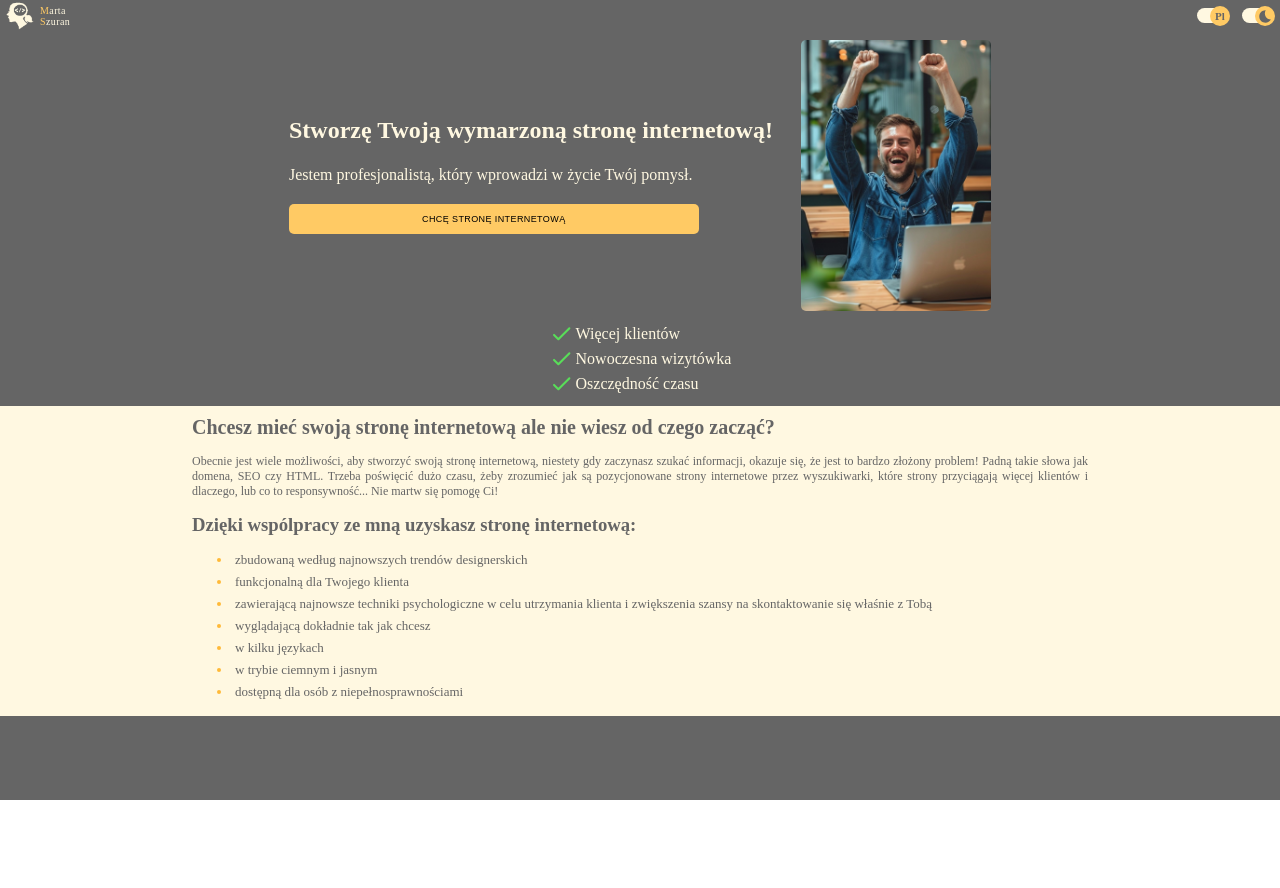
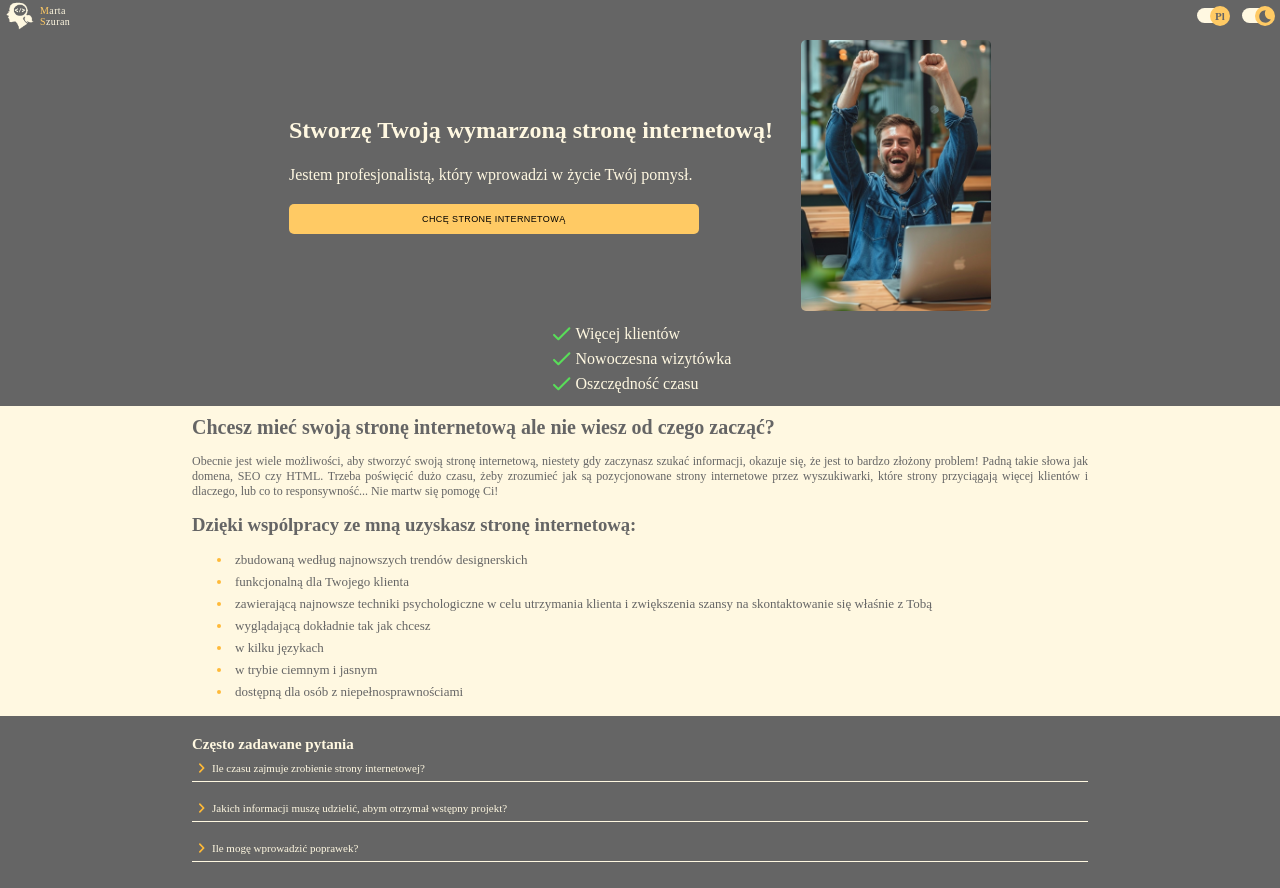
Before and after one commit to MartaSzuran/portfolio, a React (Vite) app: page / in a window 1280 px wide. Before the commit the page ends 800 px from the top, so only its background shows below. Built offline with nearby package versions, Linux system fonts and the light colour scheme.

Commit message:
FAQ section - mostly work with transition

```diff
--- a/src/App.tsx
+++ b/src/App.tsx
@@ -3,6 +3,7 @@ import Header from './components/Header/Header';
 import SubHeader from './components/SubHeader/SubHeader';
 import BenefitsSection from './components/BenefitsSection/BenefitsSection';
 import ProblemSolutionSection from './components/ProblemSolutionSection/ProblemSolutionSection';
+import FAQSection from './components/FAQSection/FAQSection';
 import en from './translations/en/en.json';
 import pl from './translations/pl/pl.json';
 import './styles/_main.scss';
@@ -24,6 +25,7 @@ interface Language {
   problemSolutionBullet5: string;
   problemSolutionBullet6: string;
   problemSolutionBullet7: string;
+  FAQTitle: string;
 }
 
 export const ThemeContext = createContext('dark');
@@ -53,6 +55,7 @@ function App() {
       problemSolutionBullet5: 'w kilku językach',
       problemSolutionBullet6: 'w trybie ciemnym i jasnym',
       problemSolutionBullet7: 'dostępną dla osób z niepełnosprawnościami',
+      FAQTitle: 'Często zadawane pytania',
     },
   ]);
 
@@ -94,6 +97,7 @@ function App() {
             <SubHeader />
             <BenefitsSection />
             <ProblemSolutionSection />
+            <FAQSection />
           </main>
           <footer></footer>
         </div>
--- /dev/null
+++ b/src/components/FAQSection/FAQSection.tsx
@@ -0,0 +1,94 @@
+import { useContext, useState } from 'react';
+import { LanguageContext } from '../../App';
+import { ThemeContext } from '../../App';
+
+const FAQSection = () => {
+  const lang = useContext(LanguageContext);
+  const theme = useContext(ThemeContext);
+  const [icon1Rotated, setIcon1Rotated] = useState(false);
+  const [icon2Rotated, setIcon2Rotated] = useState(false);
+  const [icon3Rotated, setIcon3Rotated] = useState(false);
+  const [showAnswer1, setShowAnswer1] = useState(false);
+  const [showAnswer2, setShowAnswer2] = useState(false);
+  const [showAnswer3, setShowAnswer3] = useState(false);
+
+  const handleIconRotation = (
+    e: Event & {
+      target: HTMLDivElement;
+    },
+  ) => {
+    const { target } = e;
+    if (target.id === 'question1') {
+      setIcon1Rotated(!icon1Rotated);
+      setShowAnswer1(!showAnswer1);
+    } else if (e.target.id === 'question2') {
+      setIcon2Rotated(!icon2Rotated);
+      setShowAnswer2(!showAnswer2);
+    } else {
+      setIcon3Rotated(!icon3Rotated);
+      setShowAnswer3(!showAnswer3);
+    }
+  };
+
+  return (
+    <section className={`${theme}`}>
+      <div className='FQASection'>
+        <h2>{lang[0].FAQTitle}</h2>
+        <div
+          className={icon1Rotated ? 'questionContainer' : 'questionContainer-collapsed'}
+          id='question1'
+          data-question='2'
+          onClick={(e) => handleIconRotation(e)}
+        >
+          Ile czasu zajmuje zrobienie strony internetowej?
+        </div>
+
+        <div className={showAnswer1 ? 'FQAAnswer isopen' : 'FQAAnswer '}>
+          <p className='FQAAnserInner'>
+            Obecnie jest wiele możliwości, aby stworzyć swoją stronę internetową, niestety gdy
+            zaczynasz szukać informacji, okazuje się, że jest to bardzo złożony problem! Padną takie
+            słowa jak domena, SEO czy HTML. Trzeba poświęcić dużo czasu, żeby zrozumieć jak są
+            pozycjonowane strony internetowe przez wyszukiwarki, które strony przyciągają więcej
+            klientów i dlaczego, lub co to responsywność... Nie martw się pomogę Ci!
+          </p>
+        </div>
+
+        <div
+          className={icon2Rotated ? 'questionContainer' : 'questionContainer-collapsed'}
+          id='question2'
+          data-question='2'
+          onClick={(e) => handleIconRotation(e)}
+        >
+          Jakich informacji muszę udzielić, abym otrzymał wstępny projekt?
+        </div>
+        <div className={showAnswer2 ? 'FQAAnswer isopen' : 'FQAAnswer '}>
+          <p className='FQAAnserInner'>
+            Obecnie jest wiele możliwości, aby stworzyć swoją stronę internetową, niestety gdy
+            zaczynasz szukać informacji, okazuje się, że jest to bardzo złożony problem! Padną takie
+            słowa jak domena, SEO czy HTML. Trzeba poświęcić dużo czasu, żeby zrozumieć jak są
+            pozycjonowane strony internetowe przez wyszukiwarki, które strony przyciągają więcej
+            klientów i dlaczego, lub co to responsywność... Nie martw się pomogę Ci!
+          </p>
+        </div>
+        <div
+          className={icon3Rotated ? 'questionContainer' : 'questionContainer-collapsed'}
+          id='question3'
+          onClick={(e) => handleIconRotation(e)}
+        >
+          Ile mogę wprowadzić poprawek?
+        </div>
+        <div className={showAnswer3 ? 'FQAAnswer isopen' : 'FQAAnswer'}>
+          <p className='FQAAnserInner'>
+            Obecnie jest wiele możliwości, aby stworzyć swoją stronę internetową, niestety gdy
+            zaczynasz szukać informacji, okazuje się, że jest to bardzo złożony problem! Padną takie
+            słowa jak domena, SEO czy HTML. Trzeba poświęcić dużo czasu, żeby zrozumieć jak są
+            pozycjonowane strony internetowe przez wyszukiwarki, które strony przyciągają więcej
+            klientów i dlaczego, lub co to responsywność... Nie martw się pomogę Ci!
+          </p>
+        </div>
+      </div>
+    </section>
+  );
+};
+
+export default FAQSection;
--- /dev/null
+++ b/src/styles/components/_FQASection.scss
@@ -0,0 +1,66 @@
+.FQASection {
+  width: 70%;
+  margin: auto;
+  padding: 10px 0 10px 0;
+
+  h2 {
+    font-size: 15px;
+    margin-bottom: 5px;
+  }
+
+  p {
+    font-size: 10px;
+  }
+}
+
+.questionContainer-collapsed {
+  display: flex;
+  flex-direction: row;
+  align-items: center;
+  padding-bottom: 3px;
+  margin-bottom: 10px;
+  border-bottom: 1px solid;
+  font-size: 11px;
+
+  &::before {
+    content: ' ';
+    background: url('/public/assets/arrow.svg');
+    width: 20px;
+    height: 20px;
+    transition: all 0.5s;
+  }
+}
+
+.questionContainer {
+  display: flex;
+  flex-direction: row;
+  align-items: center;
+  padding-bottom: 3px;
+  margin-bottom: 10px;
+  border-bottom: 1px solid;
+  font-size: 11px;
+
+  &::before {
+    content: ' ';
+    background: url('/public/assets/arrow.svg');
+    width: 20px;
+    height: 20px;
+    transition: all 0.5s;
+    transform: rotate(90deg);
+  }
+}
+
+.FQAAnswer {
+  display: grid;
+  grid-template-rows: 0fr;
+  transition: grid-template-rows 500ms;
+  font-size: 10px;
+  margin: 0 20px 6px 19px;
+
+  &.isopen {
+    grid-template-rows: 1fr;
+  }
+}
+.FQAAnserInner {
+  overflow: hidden;
+}
--- a/src/styles/components/_index.scss
+++ b/src/styles/components/_index.scss
@@ -2,4 +2,5 @@
 @import './subHeader.scss';
 @import './buttons.scss';
 @import './benefitsSection.scss';
+@import './FQASection.scss';
 @import './problemSolutionSection.scss';
--- a/src/translations/en/en.json
+++ b/src/translations/en/en.json
@@ -15,6 +15,7 @@
     "problemSolutionBullet4": "looking exactly the way you want",
     "problemSolutionBullet5": "in several languages",
     "problemSolutionBullet6": "in dark and light mode",
-    "problemSolutionBullet7": "accessible to people with disabilities"
+    "problemSolutionBullet7": "accessible to people with disabilities",
+    "FAQTitle": "FAQ"
   }
 ]
--- a/src/translations/pl/pl.json
+++ b/src/translations/pl/pl.json
@@ -15,6 +15,7 @@
     "problemSolutionBullet4": "wyglądającą dokładnie tak jak chcesz",
     "problemSolutionBullet5": "w kilku językach",
     "problemSolutionBullet6": "w trybie ciemnym i jasnym",
-    "problemSolutionBullet7": "dostępną dla osób z niepełnosprawnościami"
+    "problemSolutionBullet7": "dostępną dla osób z niepełnosprawnościami",
+    "FAQTitle": "Często zadawane pytania"
   }
 ]
```
Also changed, not shown: public/assets/arrow.svg (added).
